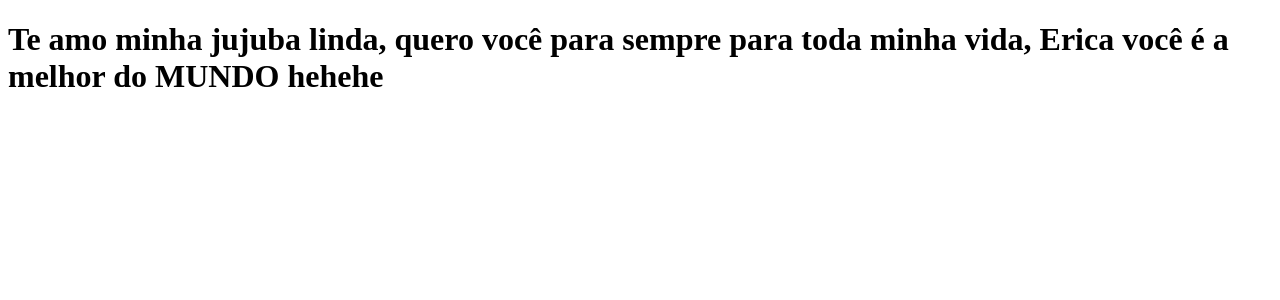
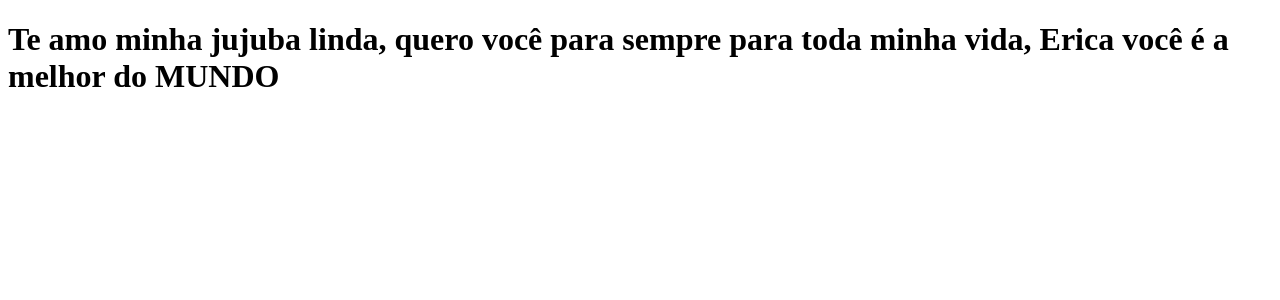
Before and after one commit to Pedro-2077/clone-tabnews, a Next.js app: page / in a window 1280 px wide. Shown: the top 300 px of the page. Built offline with nearby package versions, Linux system fonts and the light colour scheme.

Commit message:
teste denovo

```diff
--- a/pages/index.js
+++ b/pages/index.js
@@ -1,5 +1,5 @@
 function Home(){
-return <h1>Te amo minha jujuba linda, quero você para sempre para toda minha vida, Erica você é a melhor do MUNDO hehehe</h1>
+return <h1>Te amo minha jujuba linda, quero você para sempre para toda minha vida, Erica você é a melhor do MUNDO</h1>
 }
 
 export default Home;
```
